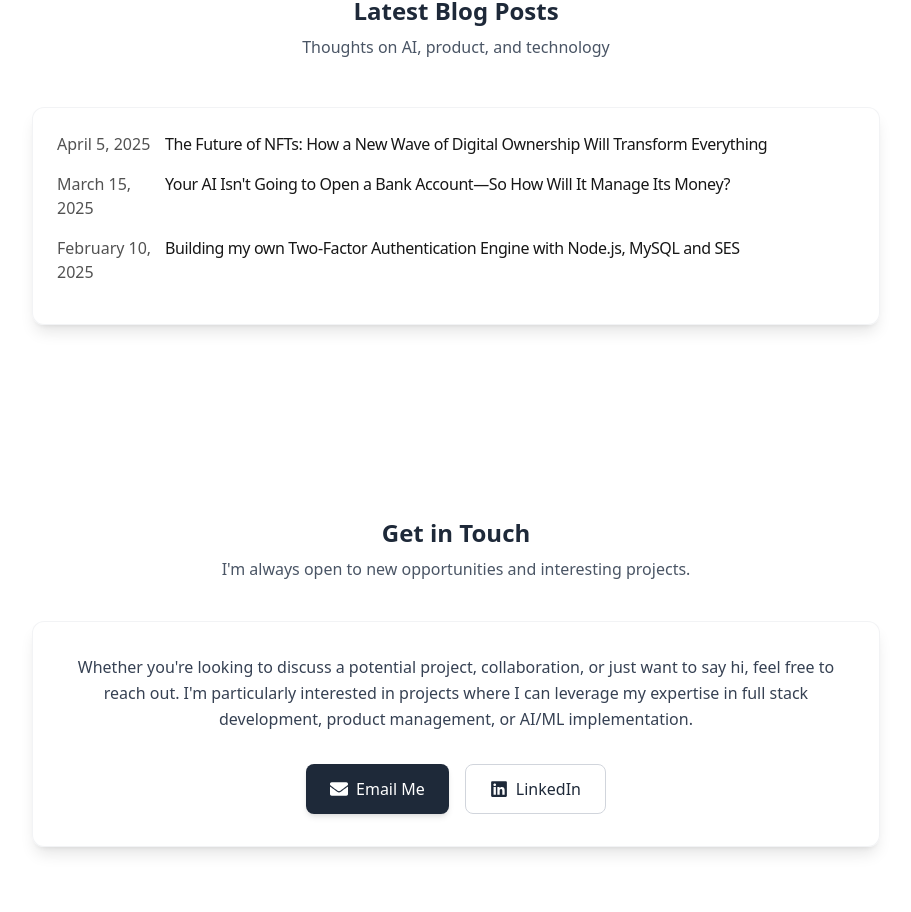
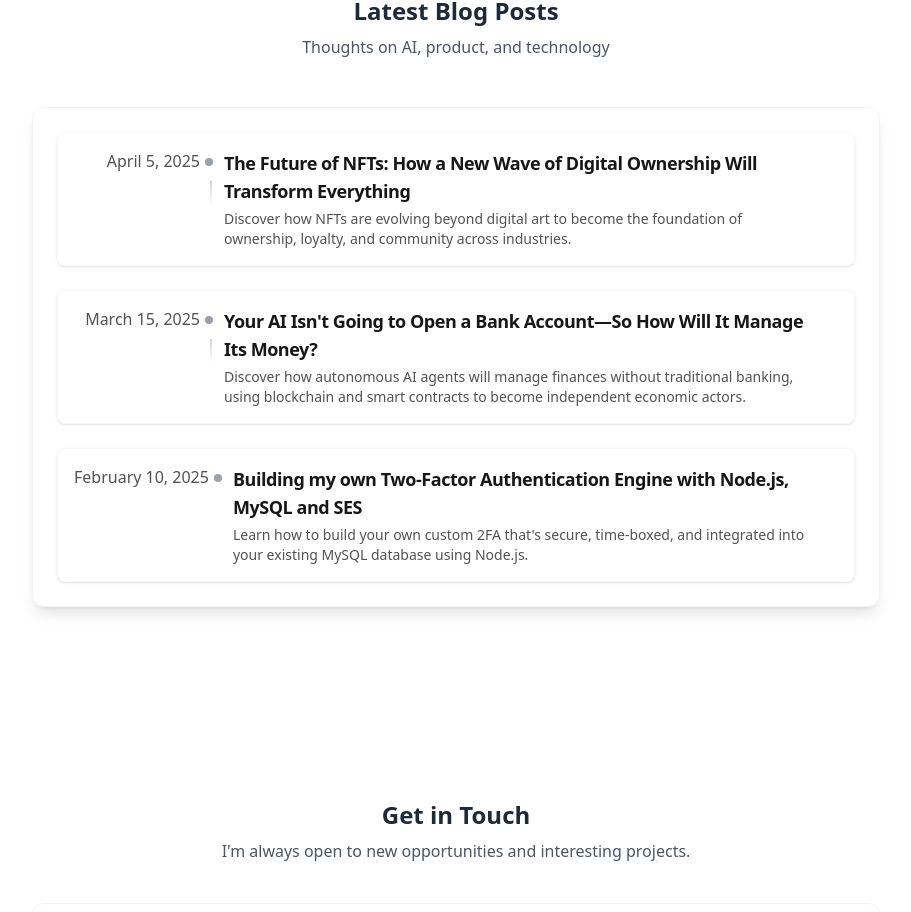
Before and after one commit to Bikz/bikramweb, a Next.js app: page / in a window 1280 px wide. Shown: the part 3512-4424 px from the top of the page, without its empty margins (184-1095 px from the left). Built offline with nearby package versions, Linux system fonts and the light colour scheme.

Commit message:
feat(posts.tsx): enhance blog post links with animations and improved layout for better user experience
This update introduces framer-motion for hover effects and adds an arrow icon to indicate clickable links, improving the visual appeal and interactivity of the blog post components.

```diff
--- a/app/components/posts.tsx
+++ b/app/components/posts.tsx
@@ -6,6 +6,8 @@
 
 import Link from 'next/link'
 import { formatDate } from 'app/blog/utils'
+import { motion } from 'framer-motion'
+import { FaArrowRight } from 'react-icons/fa'
 
 export function BlogPosts({ blogs }: { blogs: any[] }) {
   const sorted = blogs.sort((a, b) => {
@@ -18,21 +20,47 @@ export function BlogPosts({ blogs }: { blogs: any[] }) {
   })
 
   return (
-    <div>
-      {sorted.map((post) => (
+    <div className="space-y-6">
+      {sorted.map((post, index) => (
         <Link
           key={post.slug}
-          className="flex flex-col space-y-1 mb-4"
           href={`/blog/${post.slug}`}
+          className="block"
         >
-          <div className="w-full flex flex-col md:flex-row space-x-0 md:space-x-2">
-            <p className="text-neutral-600 dark:text-neutral-400 w-[100px] tabular-nums">
-              {formatDate(post.metadata.publishedAt, false)}
-            </p>
-            <p className="text-neutral-900 dark:text-neutral-100 tracking-tight">
-              {post.metadata.title}
-            </p>
-          </div>
+          <motion.div
+            whileHover={{ x: 8 }}
+            className="group flex items-start bg-white/40 dark:bg-gray-900/40 backdrop-blur-sm p-4 rounded-lg border border-gray-200/30 dark:border-gray-800/30 hover:border-gray-300 dark:hover:border-gray-700 transition-all duration-200 shadow-sm hover:shadow"
+          >
+            {/* Date column with timeline effect */}
+            <div className="relative min-w-[150px] pr-6 text-right">
+              <p className="font-medium text-neutral-600 dark:text-neutral-400 tabular-nums whitespace-nowrap">
+                {formatDate(post.metadata.publishedAt, false)}
+              </p>
+              {/* Vertical timeline */}
+              {index < sorted.length - 1 && (
+                <div className="absolute top-8 bottom-[-32px] right-3 w-[2px] bg-gradient-to-b from-gray-300 to-transparent dark:from-gray-700"></div>
+              )}
+              {/* Timeline dot */}
+              <div className="absolute right-[11px] top-[9px] w-[8px] h-[8px] rounded-full bg-gray-400 dark:bg-gray-600 group-hover:bg-gray-600 dark:group-hover:bg-gray-400 transition-colors"></div>
+            </div>
+
+            {/* Content column */}
+            <div className="flex-1">
+              <p className="text-neutral-900 dark:text-neutral-100 font-semibold tracking-tight group-hover:text-gray-800 dark:group-hover:text-gray-200 text-lg">
+                {post.metadata.title}
+              </p>
+              {post.metadata.summary && (
+                <p className="text-neutral-600 dark:text-neutral-400 text-sm mt-1 line-clamp-2">
+                  {post.metadata.summary}
+                </p>
+              )}
+            </div>
+
+            {/* Arrow icon */}
+            <div className="ml-2 pt-1 text-gray-400 dark:text-gray-600 opacity-0 group-hover:opacity-100 transform -translate-x-2 group-hover:translate-x-0 transition-all duration-200">
+              <FaArrowRight />
+            </div>
+          </motion.div>
         </Link>
       ))}
     </div>
```
